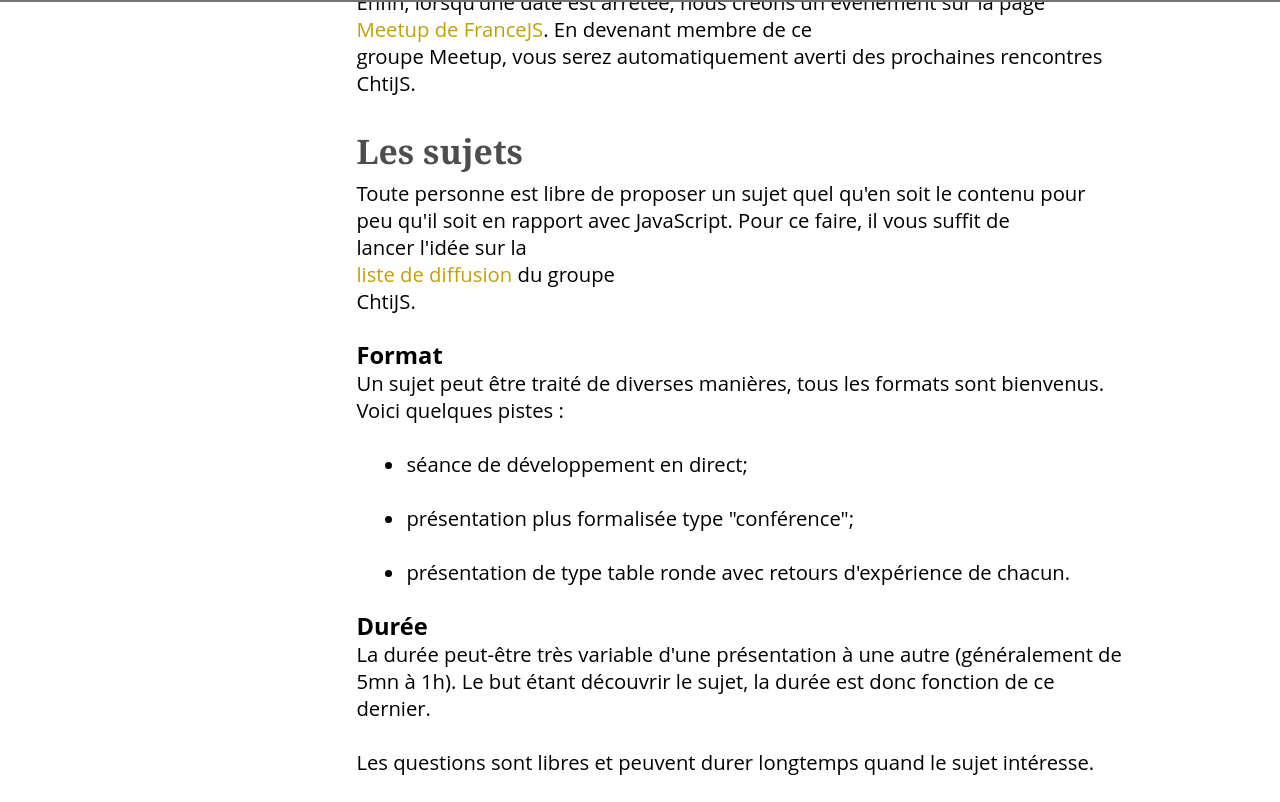
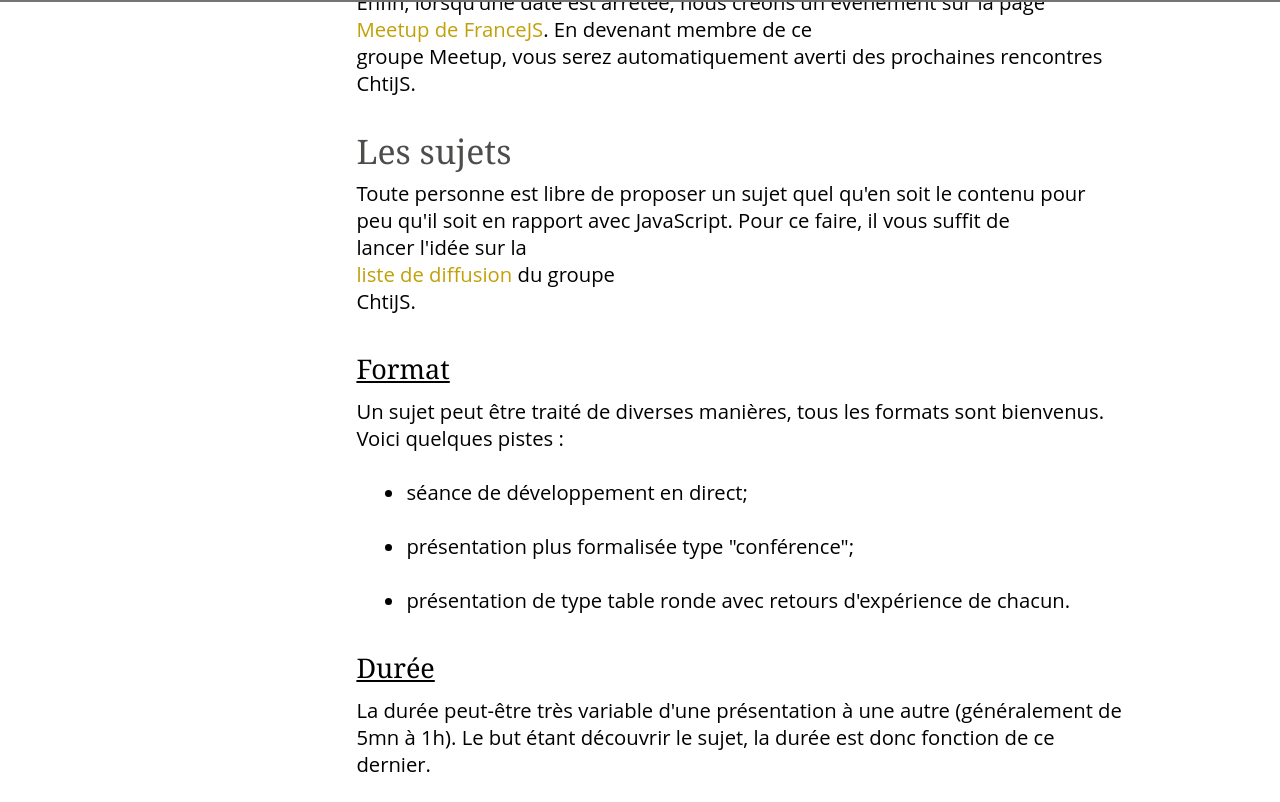
Before and after one commit to ChtiJS/chtijs.francejs.org, a Next.js app: page /about in a window 1280 px wide. Shown: the part 798-1600 px from the top of the page. Built offline with nearby package versions, Linux system fonts and the light colour scheme.

Commit message:
Use modules css for credits pages

```diff
--- a/src/components/h1.module.scss
+++ b/src/components/h1.module.scss
@@ -6,4 +6,5 @@
     font-weight: bold;
     margin: 0 0 calc(var(--vRythm) * 2) 0;
     text-align: center;
+
 }
--- a/src/components/h2.module.scss
+++ b/src/components/h2.module.scss
@@ -3,6 +3,7 @@
     font-family: var(--headingFont);
     font-size: var(--greatFontSize);
     line-height: var(--greatLineHeight);
-    font-weigth: normal;
+    font-weight: normal;
     margin: var(--vRythm) 0 0 0;
+
   }
--- a/src/components/h3.module.scss
+++ b/src/components/h3.module.scss
@@ -3,6 +3,6 @@
     font-size: var(--bigFontSize);
     line-height: var(--bigLineHeight);
     text-decoration: underline;
-    font-weigth: normal;
+    font-weight: normal;
     margin: var(--vRythm) 0 0 0;
   }
--- a/src/components/h3.tsx
+++ b/src/components/h3.tsx
@@ -3,7 +3,7 @@ const Heading3 = ({
   children,
   ...props
 }: { children: React.ReactNode } & React.HTMLAttributes<HTMLElement>) => (
-  <h3 className={`${styles.root}$`} {...props}>
+  <h3 className={styles.root} {...props}>
     {children}
       </h3>
 );
--- a/src/components/h4.tsx
+++ b/src/components/h4.tsx
@@ -3,7 +3,7 @@ const Heading4 = ({
   children,
   ...props
 }: { children: React.ReactNode } & React.HTMLAttributes<HTMLElement>) => (
-  <h4 className={`${styles.root}$`} {...props}>
+  <h4 className={styles.root} {...props}>
     {children}
 
   </h4>
--- a/src/components/h5.tsx
+++ b/src/components/h5.tsx
@@ -3,7 +3,7 @@ const Heading5 = ({
   children,
   ...props
 }: { children: React.ReactNode } & React.HTMLAttributes<HTMLElement>) => (
-  <h5 className={`${styles.root}$`} {...props}>
+  <h5 className={styles.root} {...props}>
     {children}
 
   </h5>
--- a/src/components/h6.tsx
+++ b/src/components/h6.tsx
@@ -3,7 +3,7 @@ const Heading6 = ({
   children,
   ...props
 }: { children: React.ReactNode } & React.HTMLAttributes<HTMLElement>) => (
-  <h6 className={`${styles.root}$`} {...props}>
+  <h6 className={styles.root} {...props}>
     {children}
   </h6>
 );
```
Also changed, not shown: src/pages/credits.module.scss (added, +8 -0 lines), src/pages/credits.tsx (+4 -11 lines).
